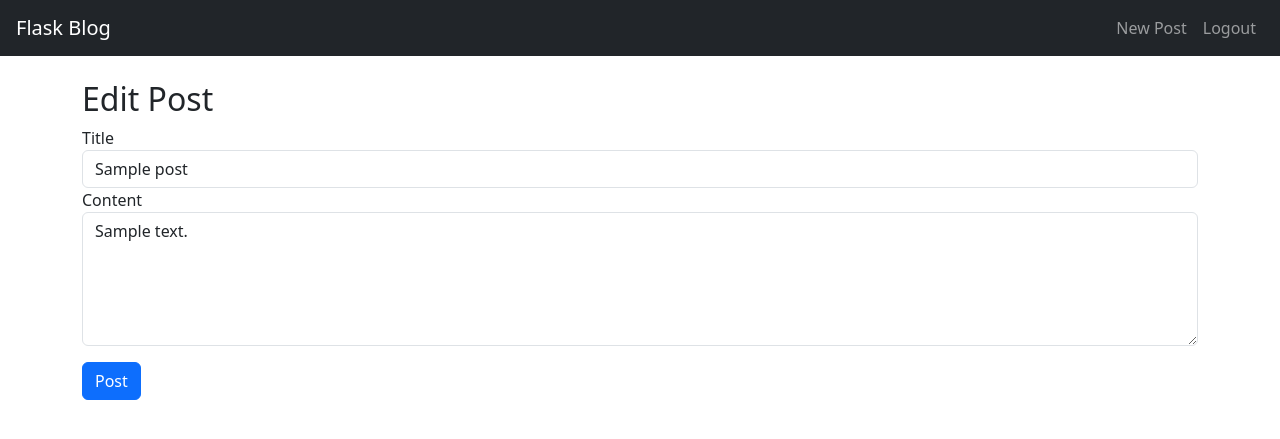
After one commit to NgugiMZ/flask-blog, a Flask app: page /post/1/edit in a window 1280 px wide. The commit adds this page. Shown: the top 439 px of the page. Run offline with Flask 3, Linux system fonts and the light colour scheme; a user stored in the database is signed in; tables that the repository leaves empty hold one stand-in row (values such as "Sample post").

Commit message:
render fix

```diff
--- a/app.py
+++ b/app.py
@@ -22,6 +22,7 @@ def home():
     posts = models.Post.query.all()
     return render_template("home.html", posts=posts)
 
+#register route
 @app.route("/register", methods=["GET", "POST"])
 def register():
     if current_user.is_authenticated:
@@ -37,6 +38,7 @@ def register():
         return redirect(url_for('login'))
     return render_template("register.html", form=form)
 
+#login route
 @app.route("/login", methods=["GET", "POST"])
 def login():
     if current_user.is_authenticated:
@@ -53,11 +55,13 @@ def login():
             flash("Login unsuccessful. Check email and password.", "danger")
     return render_template("login.html", form=form)
 
+#logout route
 @app.route("/logout")
 def logout():
     logout_user()
     return redirect(url_for('home'))
 
+#post route
 @app.route("/create", methods=["GET", "POST"])
 @login_required
 def create_post():
@@ -70,5 +74,39 @@ def create_post():
         return redirect(url_for('home'))
     return render_template("create_post.html", form=form)
 
+
+@app.route("/post/<int:post_id>/edit", methods=["GET", "POST"])
+@login_required
+def edit_post(post_id):
+    post = models.Post.query.get_or_404(post_id)
+    if post.author != current_user:
+        flash("You can't edit this post.", "danger")
+        return redirect(url_for('home'))
+
+    form = PostForm(obj=post)
+    if form.validate_on_submit():
+        post.title = form.title.data
+        post.content = form.content.data
+        models.db.session.commit()
+        flash("Post updated!", "success")
+        return redirect(url_for('home'))
+
+    return render_template("edit_post.html", form=form, post=post)
+
+
+@app.route("/post/<int:post_id>/delete", methods=["POST"])
+@login_required
+def delete_post(post_id):
+    post = models.Post.query.get_or_404(post_id)
+    if post.author != current_user:
+        flash("You can't delete this post.", "danger")
+        return redirect(url_for('home'))
+
+    models.db.session.delete(post)
+    models.db.session.commit()
+    flash("Post deleted!", "info")
+    return redirect(url_for('home'))
+
+
 if __name__ == "__main__":
     app.run(debug=True)
--- a/static/styles.css
+++ b/static/styles.css
@@ -1,12 +1,12 @@
 body {
-    background-color: #f5f5f5;
-}
-
-h2 {
-    margin-bottom: 20px;
+    background-color: #f8f9fa;
 }
 
 .card {
-    background-color: white;
-    border: 1px solid #ddd;
+    background-color: #fff;
+    box-shadow: 0 2px 6px rgba(0, 0, 0, 0.05);
 }
+
+.btn-warning, .btn-danger {
+    margin-right: 5px;
+}
--- /dev/null
+++ b/templates/edit_post.html
@@ -0,0 +1,10 @@
+{% extends "base.html" %}
+{% block content %}
+    <h2>Edit Post</h2>
+    <form method="POST">
+        {{ form.hidden_tag() }}
+        {{ form.title.label }} {{ form.title(class="form-control") }}
+        {{ form.content.label }} {{ form.content(class="form-control", rows=5) }}
+        {{ form.submit(class="btn btn-primary mt-3") }}
+    </form>
+{% endblock %}
```
Also changed, not shown: templates/home.html (+21 -9 lines).
